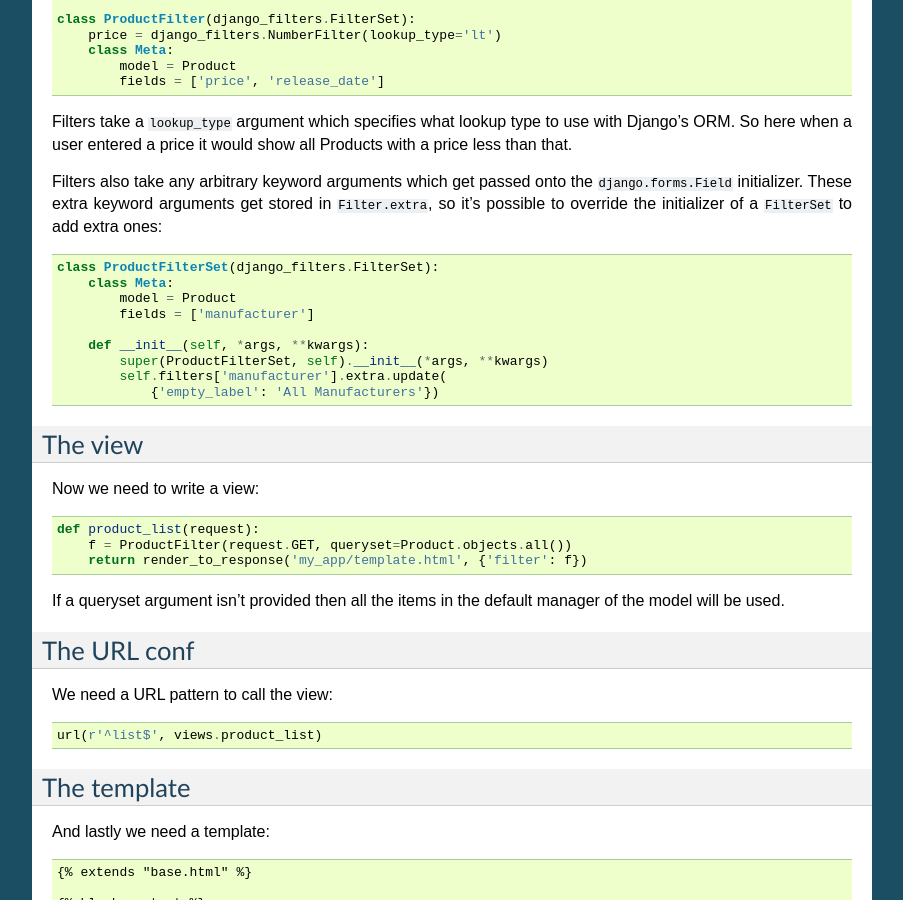
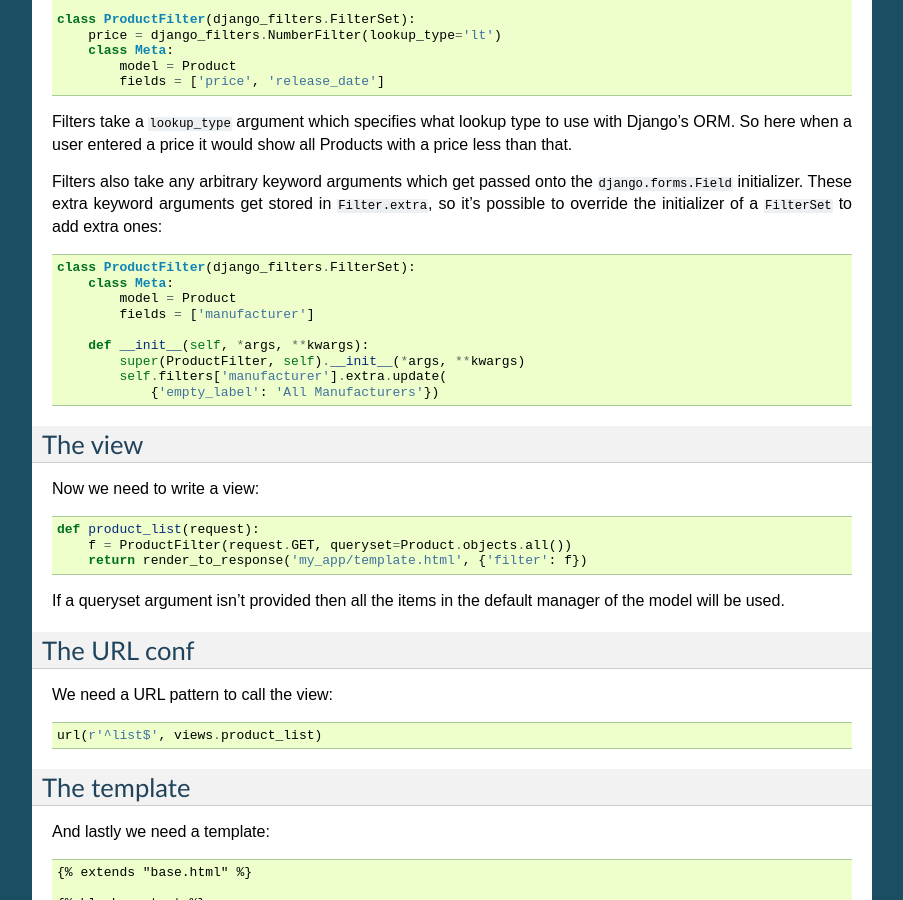
Before and after one commit to carltongibson/django-filter, a Sphinx documentation site: the page built from docs/usage.txt, in a window 1280 px wide and 900 px high, scrolled down 721 px. Shown: the whole window, without its empty margins (198-1101 px from the left). Built offline with Sphinx 7.4.7, drawn with Linux system fonts in a browser that asks for light colours; pages that are not in the unit, such as notebooks, are missing from menus.

Commit message:
keep example FilterSet class name consistent

```diff
--- a/docs/usage.txt
+++ b/docs/usage.txt
@@ -54,13 +54,13 @@ Filters also take any arbitrary keyword arguments which get passed onto the
 in ``Filter.extra``, so it's possible to override the initializer of a
 ``FilterSet`` to add extra ones::
 
-    class ProductFilterSet(django_filters.FilterSet):
+    class ProductFilter(django_filters.FilterSet):
         class Meta:
             model = Product
             fields = ['manufacturer']
 
         def __init__(self, *args, **kwargs):
-            super(ProductFilterSet, self).__init__(*args, **kwargs)
+            super(ProductFilter, self).__init__(*args, **kwargs)
             self.filters['manufacturer'].extra.update(
                 {'empty_label': 'All Manufacturers'})
 
```
